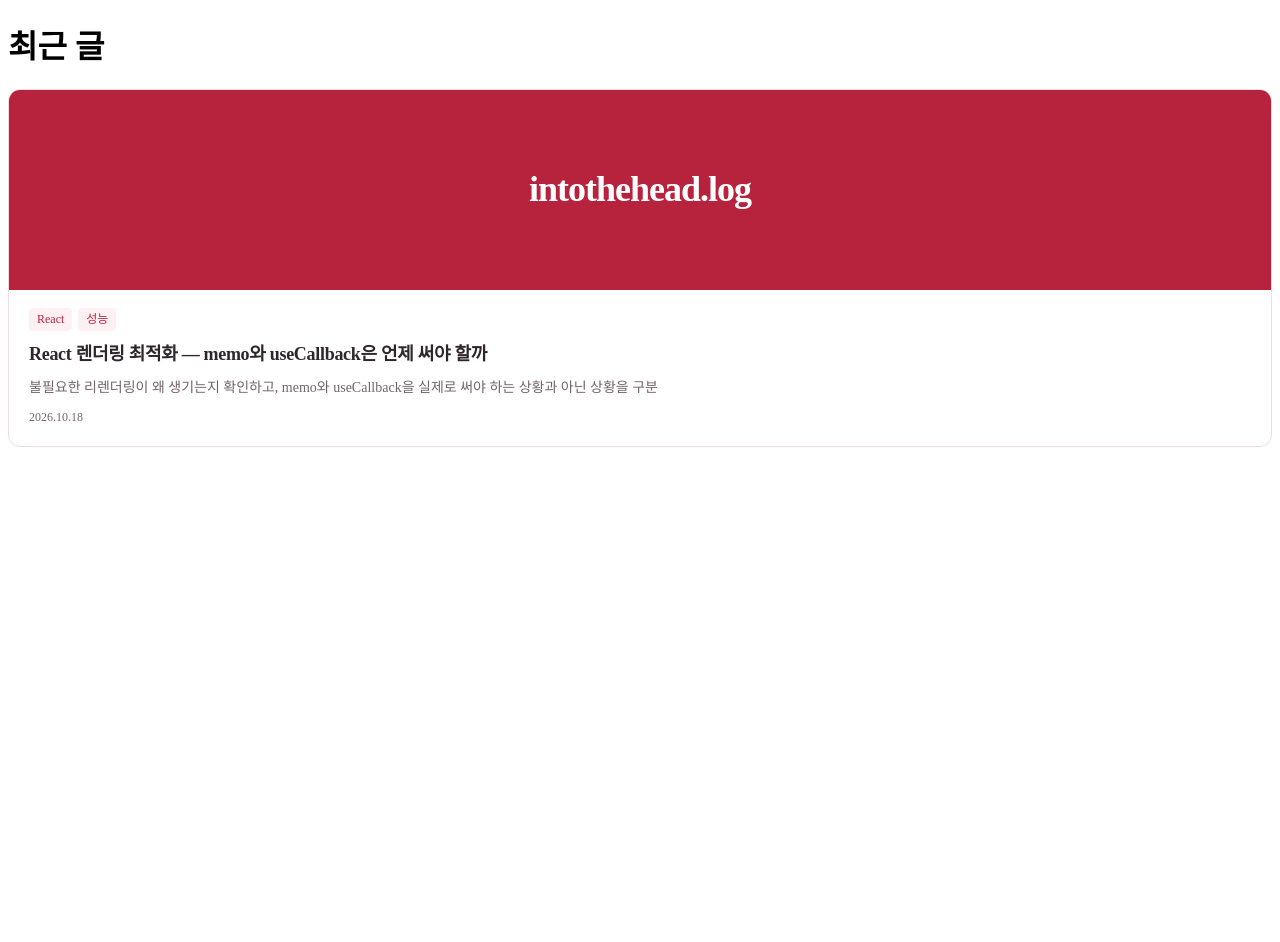
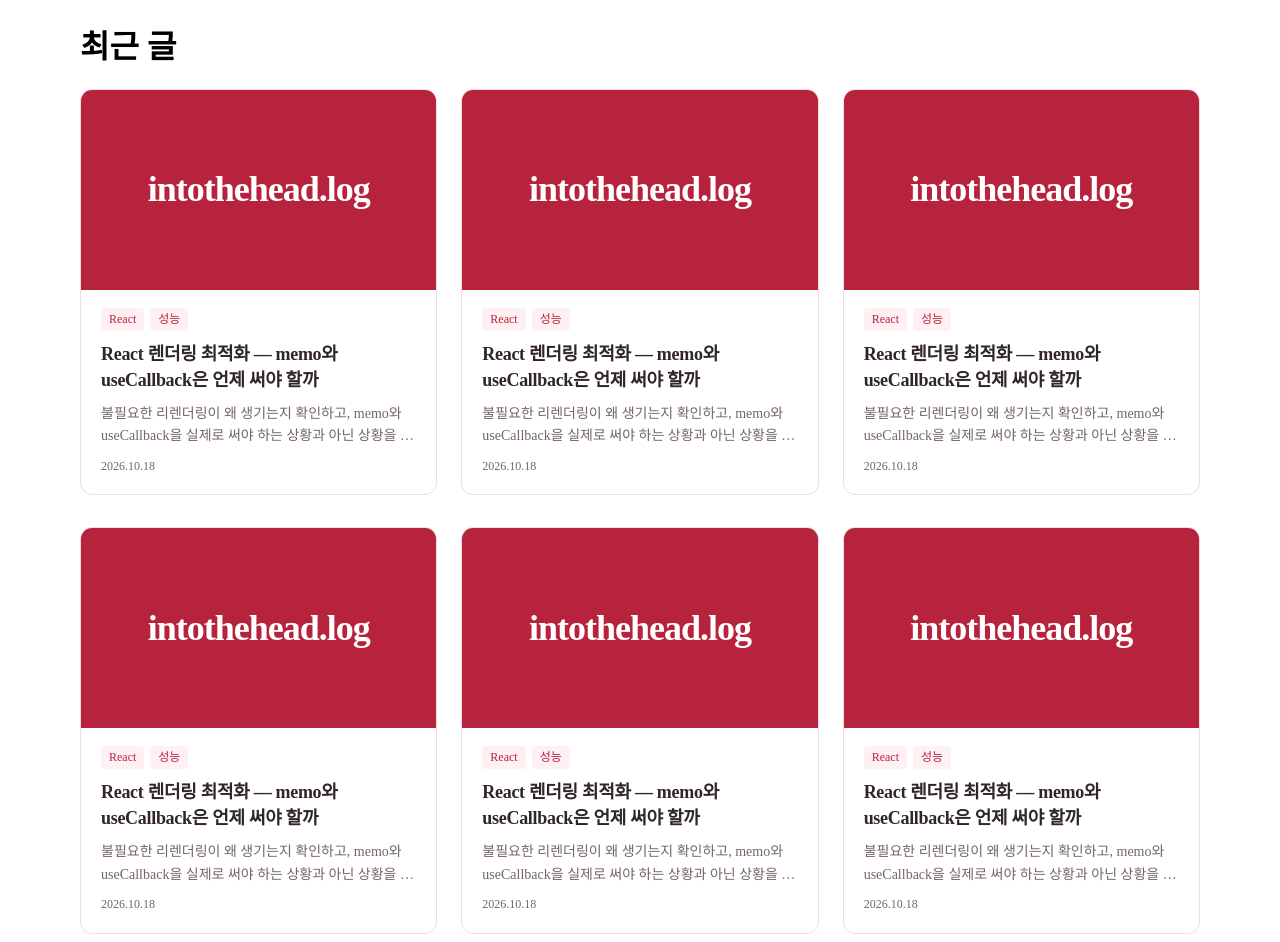
Before and after one commit to intothehead/intothehead.log, a Next.js app: page / in a window 1280 px wide. Before the commit the page ends 800 px from the top, so only its background shows below. Built offline with nearby package versions, Linux system fonts and the light colour scheme.

Commit message:
Home 카드 그리드와 본문 폭 제한

```diff
--- a/app/globals.css
+++ b/app/globals.css
@@ -1,5 +1,16 @@
 body {
   font-family: "Noto Sans KR";
+}
+
+.Page {
+  max-width: 1120px;
+  margin: 0 auto;
+}
+
+.Cardgrid {
+  display: grid;
+  grid-template-columns: repeat(3, 1fr);
+  gap: 32px 24px;
 }
 
 .Postcard {
--- a/app/page.tsx
+++ b/app/page.tsx
@@ -1,7 +1,8 @@
 export default function Home() {
   return (
-    <>
+    <main className="Page">
       <h1>최근 글</h1>
+      <div className="Cardgrid">
         <article className="Postcard">
           <div className="Thumbnail">
             <span className="Blogname">intothehead.log</span>
@@ -21,6 +22,107 @@ export default function Home() {
             <time className="Date">2026.10.18</time>
           </div>
         </article>
-    </>
+
+        <article className="Postcard">
+          <div className="Thumbnail">
+            <span className="Blogname">intothehead.log</span>
+          </div>
+          <div className="Body">
+            <div className="Tags">
+              <span className="Tag">React</span>
+              <span className="Tag">성능</span>
+            </div>
+            <h2 className="Title">
+              React 렌더링 최적화 — memo와 useCallback은 언제 써야 할까
+            </h2>
+            <p className="Summary">
+              불필요한 리렌더링이 왜 생기는지 확인하고, memo와 useCallback을
+              실제로 써야 하는 상황과 아닌 상황을 구분
+            </p>
+            <time className="Date">2026.10.18</time>
+          </div>
+        </article>
+
+        <article className="Postcard">
+          <div className="Thumbnail">
+            <span className="Blogname">intothehead.log</span>
+          </div>
+          <div className="Body">
+            <div className="Tags">
+              <span className="Tag">React</span>
+              <span className="Tag">성능</span>
+            </div>
+            <h2 className="Title">
+              React 렌더링 최적화 — memo와 useCallback은 언제 써야 할까
+            </h2>
+            <p className="Summary">
+              불필요한 리렌더링이 왜 생기는지 확인하고, memo와 useCallback을
+              실제로 써야 하는 상황과 아닌 상황을 구분
+            </p>
+            <time className="Date">2026.10.18</time>
+          </div>
+        </article>
+
+        <article className="Postcard">
+          <div className="Thumbnail">
+            <span className="Blogname">intothehead.log</span>
+          </div>
+          <div className="Body">
+            <div className="Tags">
+              <span className="Tag">React</span>
+              <span className="Tag">성능</span>
+            </div>
+            <h2 className="Title">
+              React 렌더링 최적화 — memo와 useCallback은 언제 써야 할까
+            </h2>
+            <p className="Summary">
+              불필요한 리렌더링이 왜 생기는지 확인하고, memo와 useCallback을
+              실제로 써야 하는 상황과 아닌 상황을 구분
+            </p>
+            <time className="Date">2026.10.18</time>
+          </div>
+        </article>
+
+        <article className="Postcard">
+          <div className="Thumbnail">
+            <span className="Blogname">intothehead.log</span>
+          </div>
+          <div className="Body">
+            <div className="Tags">
+              <span className="Tag">React</span>
+              <span className="Tag">성능</span>
+            </div>
+            <h2 className="Title">
+              React 렌더링 최적화 — memo와 useCallback은 언제 써야 할까
+            </h2>
+            <p className="Summary">
+              불필요한 리렌더링이 왜 생기는지 확인하고, memo와 useCallback을
+              실제로 써야 하는 상황과 아닌 상황을 구분
+            </p>
+            <time className="Date">2026.10.18</time>
+          </div>
+        </article>
+
+        <article className="Postcard">
+          <div className="Thumbnail">
+            <span className="Blogname">intothehead.log</span>
+          </div>
+          <div className="Body">
+            <div className="Tags">
+              <span className="Tag">React</span>
+              <span className="Tag">성능</span>
+            </div>
+            <h2 className="Title">
+              React 렌더링 최적화 — memo와 useCallback은 언제 써야 할까
+            </h2>
+            <p className="Summary">
+              불필요한 리렌더링이 왜 생기는지 확인하고, memo와 useCallback을
+              실제로 써야 하는 상황과 아닌 상황을 구분
+            </p>
+            <time className="Date">2026.10.18</time>
+          </div>
+        </article>
+      </div>
+    </main>
   );
 }
```
Lines whose indentation alone changed are shown as unchanged.
